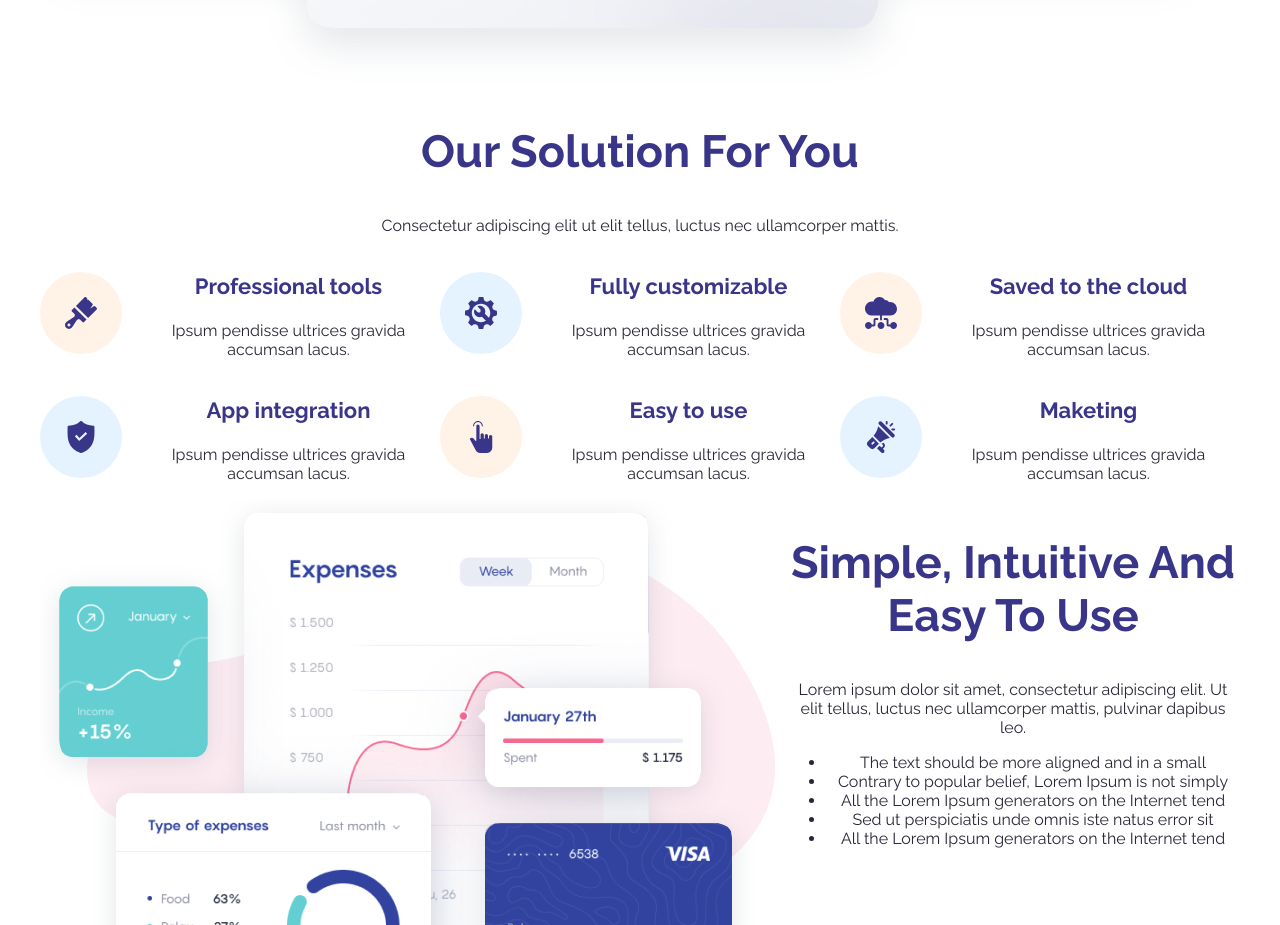
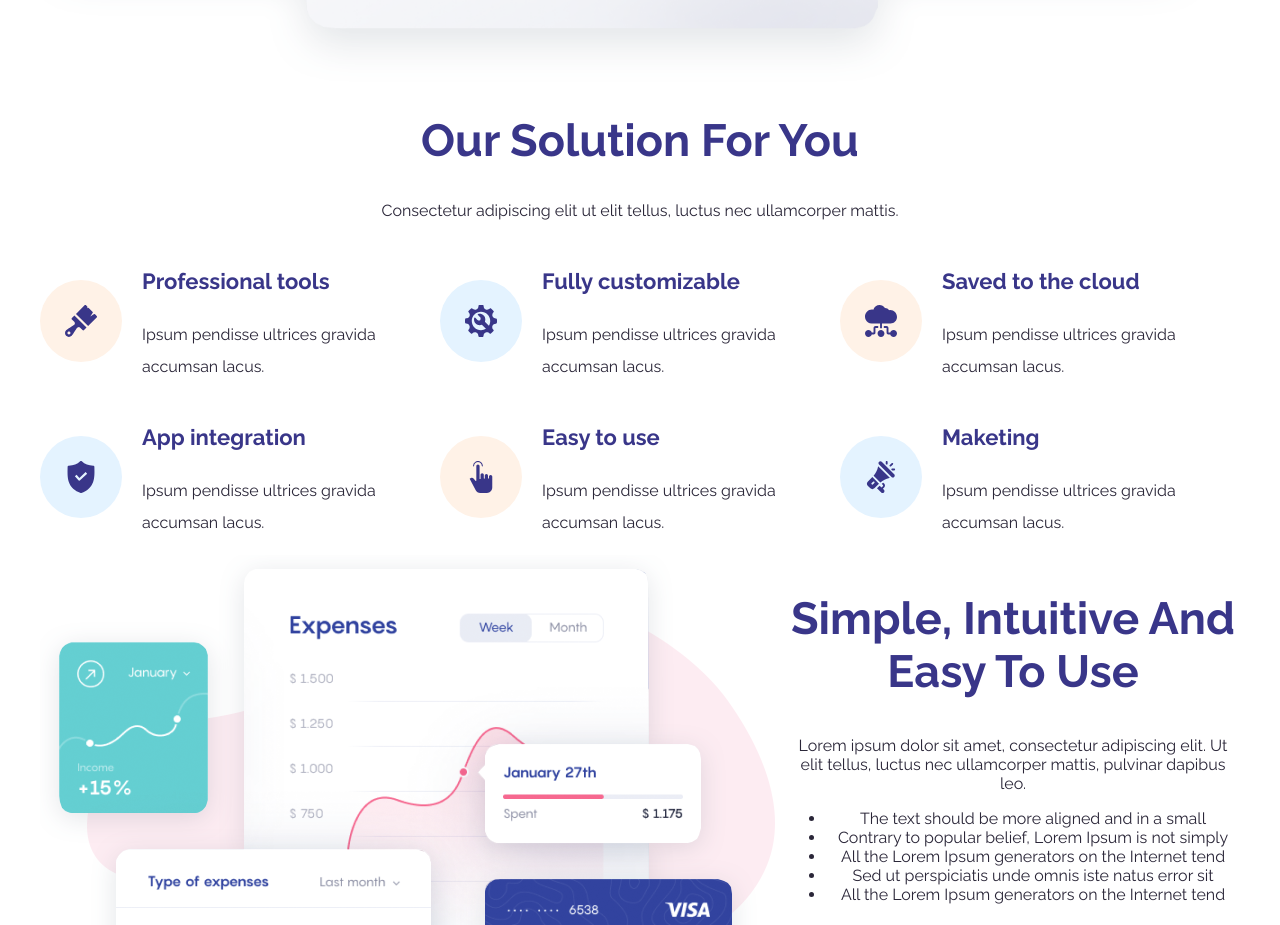
Before and after one commit to aspectum/react-frontend-sydney, a React (Create React App) app: page / in a window 1280 px wide. Shown: the part 1247-2172 px from the top of the page. Built offline with nearby package versions, Linux system fonts and the light colour scheme.

Commit message:
Solutions: refined styling

```diff
--- a/src/components/Solutions/Solutions.css
+++ b/src/components/Solutions/Solutions.css
@@ -1,19 +1,6 @@
-.icon > img {
-    max-width: none;
+.solutions.container {
+    line-height: 2rem;
 }
-
-.description > p {
-    margin: 0;
-    margin-bottom: 1em;
-}
-
-
-
-
-
-
-
-
 
 .solutions .row {
     display: flex;
@@ -31,7 +18,7 @@
     background-color: steelblue;
     border-radius: 50%;
     padding: 25px;
-    margin-right: 15px;
+    margin-right: 20px;
     fill: #393689;
     background-color: #FFF2E7;
     transition: all 0.3s ease-in-out;
--- a/src/components/Solutions/Solutions.js
+++ b/src/components/Solutions/Solutions.js
@@ -6,9 +6,11 @@ import './Solutions.css'
 function Solutions() {
     return (
         <div className='section-wrapper'>
-            <div className='solutions container tc'>
-                <h2>Our Solution For You</h2>
-                <p>Consectetur adipiscing elit ut elit tellus, luctus nec ullamcorper mattis.</p>
+            <div className='solutions container'>
+                <div className='tc'>
+                    <h2>Our Solution For You</h2>
+                    <p>Consectetur adipiscing elit ut elit tellus, luctus nec ullamcorper mattis.</p>
+                </div>
                 <div className='row'>
                     <div className='col'>
                         <div className='item'>
```
